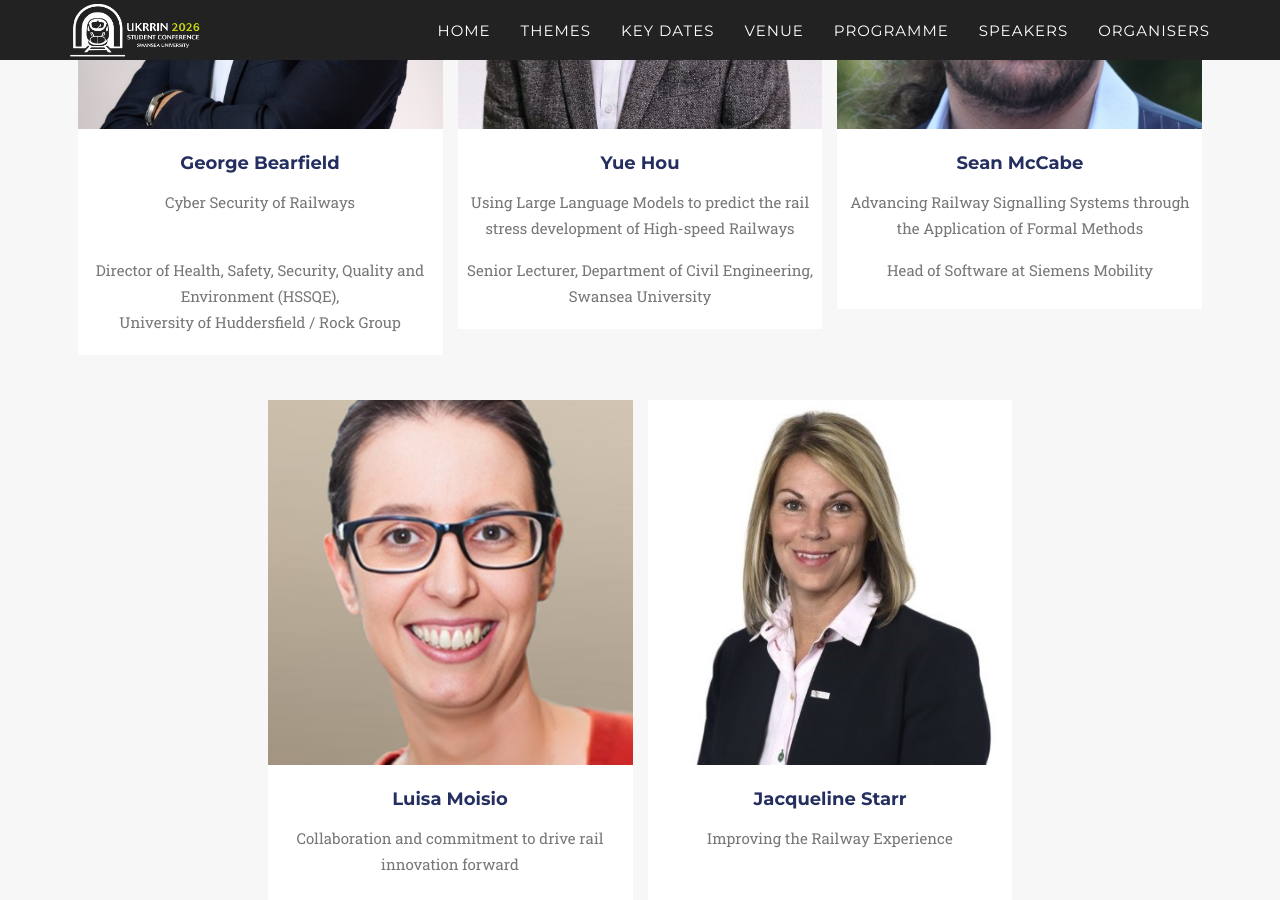
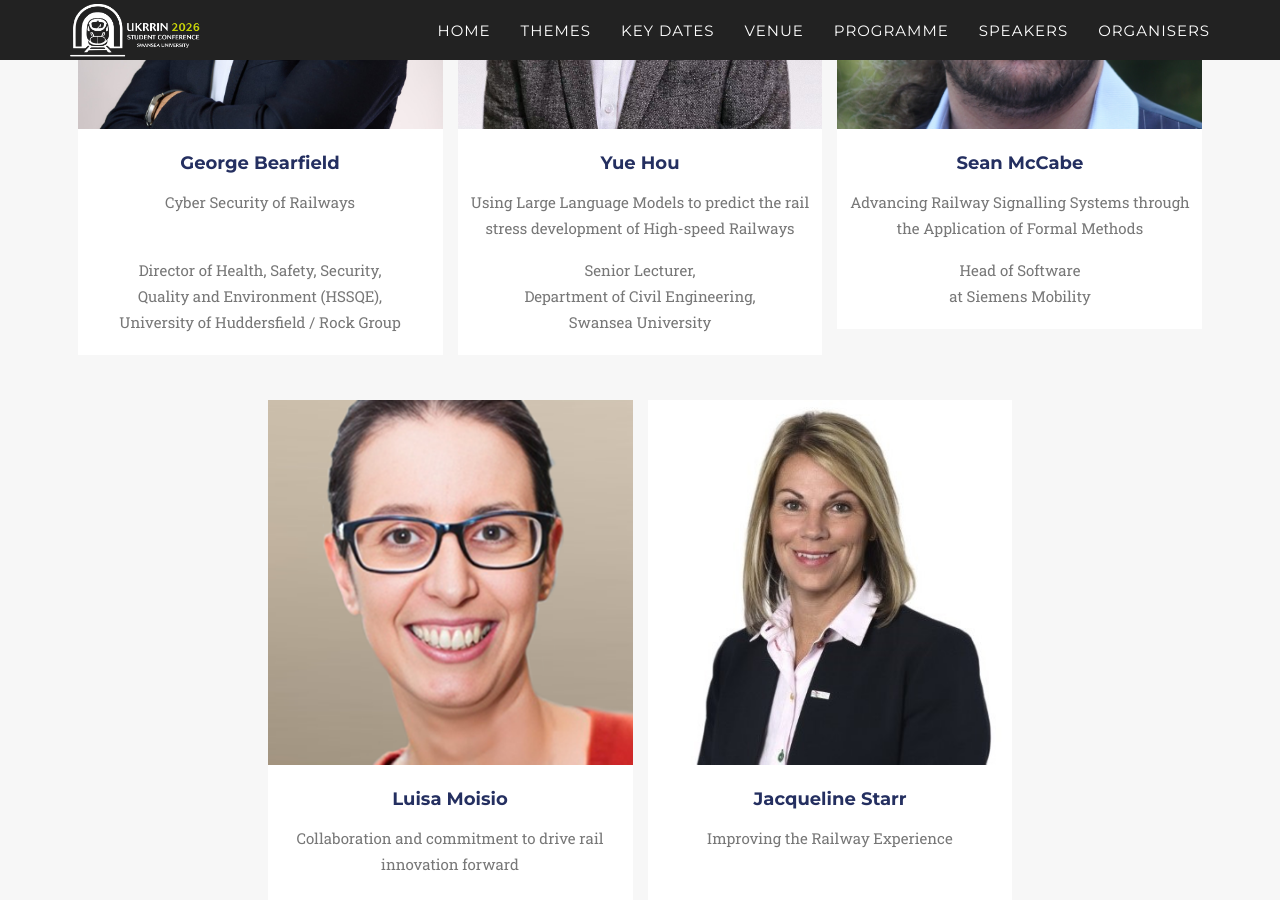
Before and after one commit to ukrrin2026swansea/ukrrin2026swansea.github.io, a Jekyll site: the page built from _2017_pages/speakers.html, in a window 1280 px wide and 900 px high, scrolled down 632 px. Built offline with Jekyll 4.4.1, drawn with Linux system fonts in a browser that asks for light colours; some web fonts are replaced.

Commit message:
new lines

```diff
--- a/_data/twenty_17/speakers.yml
+++ b/_data/twenty_17/speakers.yml
@@ -4,7 +4,7 @@
   img: GeorgeBearfield.jpg
   thumbnail: GeorgeBearfield.jpg
   alt: Picture of George Bearfield
-  affiliation: Director of Health, Safety, Security, Quality and Environment (HSSQE),<br>University of Huddersfield / Rock Group
+  affiliation: Director of Health, Safety, Security,<br>Quality and Environment (HSSQE),<br>University of Huddersfield / Rock Group
 
 - title: Yue Hou
   name: Yue Hou
@@ -12,7 +12,7 @@
   img: YueHou.jpg
   thumbnail: YueHou.jpg
   alt: Picture of Yue Hou
-  affiliation: Senior Lecturer, Department of Civil Engineering, Swansea University
+  affiliation: Senior Lecturer,<br>Department of Civil Engineering,<br>Swansea University
 
 - title: Sean McCabe
   name: Sean McCabe
@@ -20,7 +20,7 @@
   img: SeanMcCabe.JPG
   thumbnail: SeanMcCabe.JPG
   alt: Picture of Sean McCabe
-  affiliation: Head of Software at Siemens Mobility
+  affiliation: Head of Software<br>at Siemens Mobility<br>
 
 
 - title: Luisa Moisio
@@ -28,7 +28,7 @@
   subtitle: "Collaboration and commitment to drive rail innovation forward"
   img: LuisaMoisio.png
   thumbnail: LuisaMoisio.png
-  affiliation: Director of Research at the Rail Safety and Standards Board (RSSB)
+  affiliation: Director of Research at the Rail Safety and Standards Board (RSSB)<br>
 
 - title: Jacqueline Starr
   name: Jacqueline Starr
@@ -36,7 +36,7 @@
   img: JacquelineStarr.jpg
   thumbnail: JacquelineStarr.jpg
   alt: Picture of Jacqueline Starr
-  affiliation: CEO of the<br>Rail Delivery Group
+  affiliation: CEO of the<br>Rail Delivery Group<br>
 
 # - title: Alma Rahat
 #   name: Alma Rahat
```
